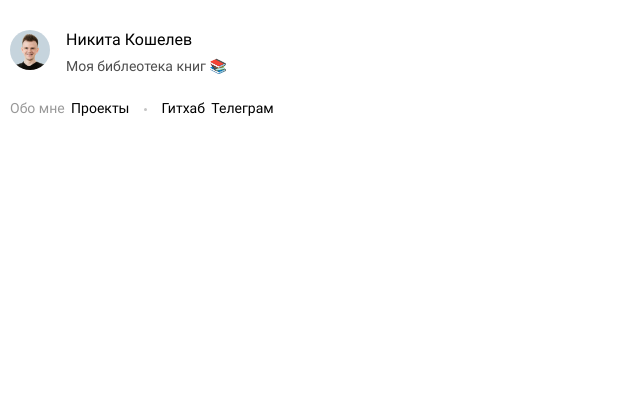
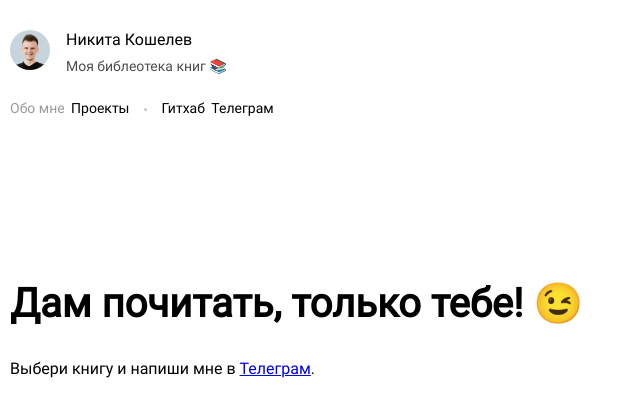
Before and after one commit to nunjuck/koshelev.dev, a Nuxt app: page / in a window 1280 px wide. Shown: the top 416 px of the page, without its empty margins (0-640 px from the left). Built offline with nearby package versions, Linux system fonts and the light colour scheme.

Commit message:
refactor: remove container

```diff
--- a/pages/index.vue
+++ b/pages/index.vue
@@ -1,7 +1,20 @@
 <template>
-  <div class="container"></div>
+  <div class="container">
+    <div class="heading-page">
+      <h1 class="heading-page__title">Дам почитать, только тебе! 😉</h1>
+      <p class="heading-page__description">
+        Выбери книгу и напиши мне в <a href="#">Телеграм</a>.
+      </p>
+    </div>
+  </div>
 </template>
 
-<script>
-export default {}
-</script>
+<style lang="postcss" scoped>
+.heading-page {
+  margin-top: 140px;
+}
+.heading-page__title {
+  font-size: 2.5rem;
+  line-height: 1.5;
+}
+</style>
```
